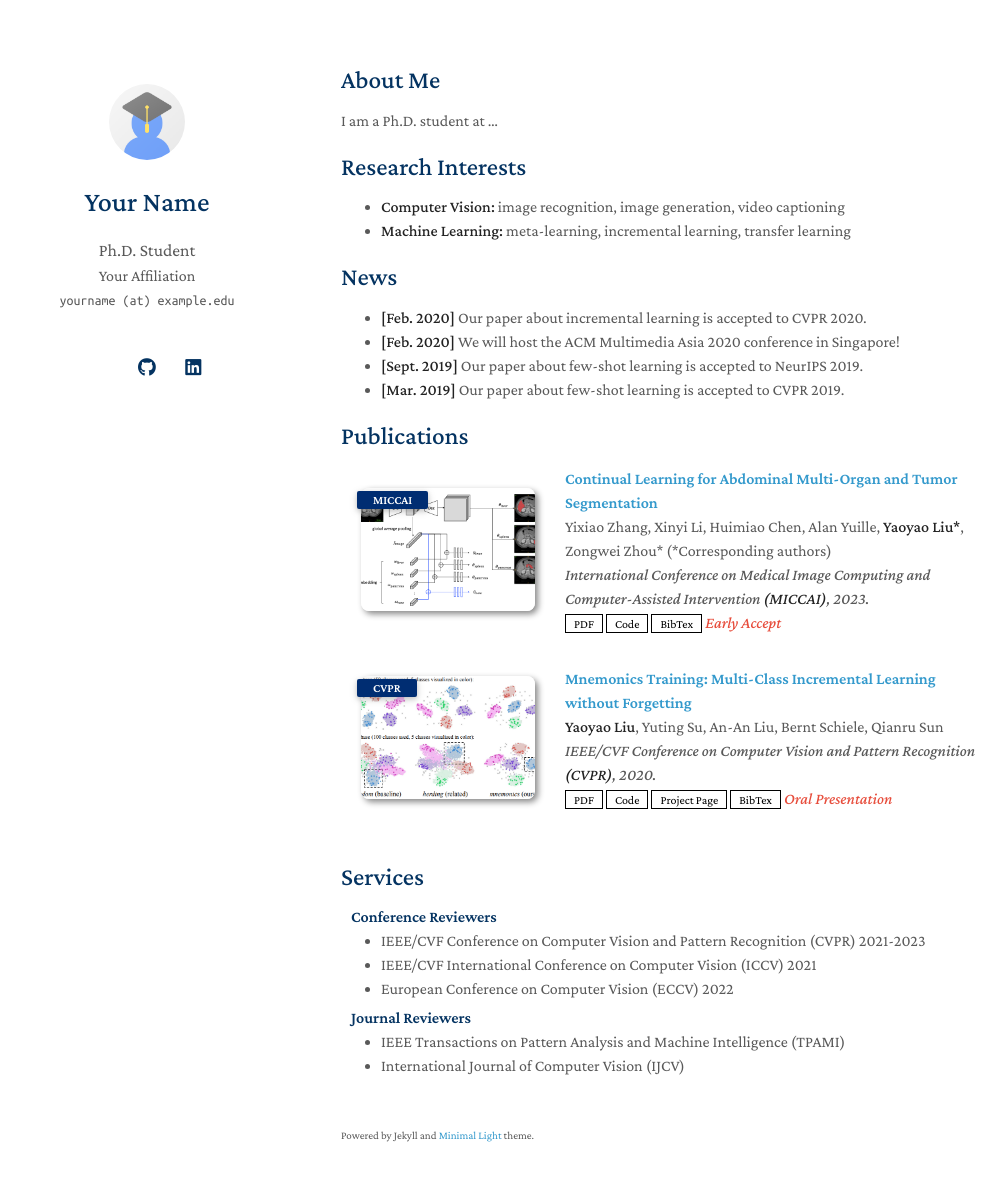
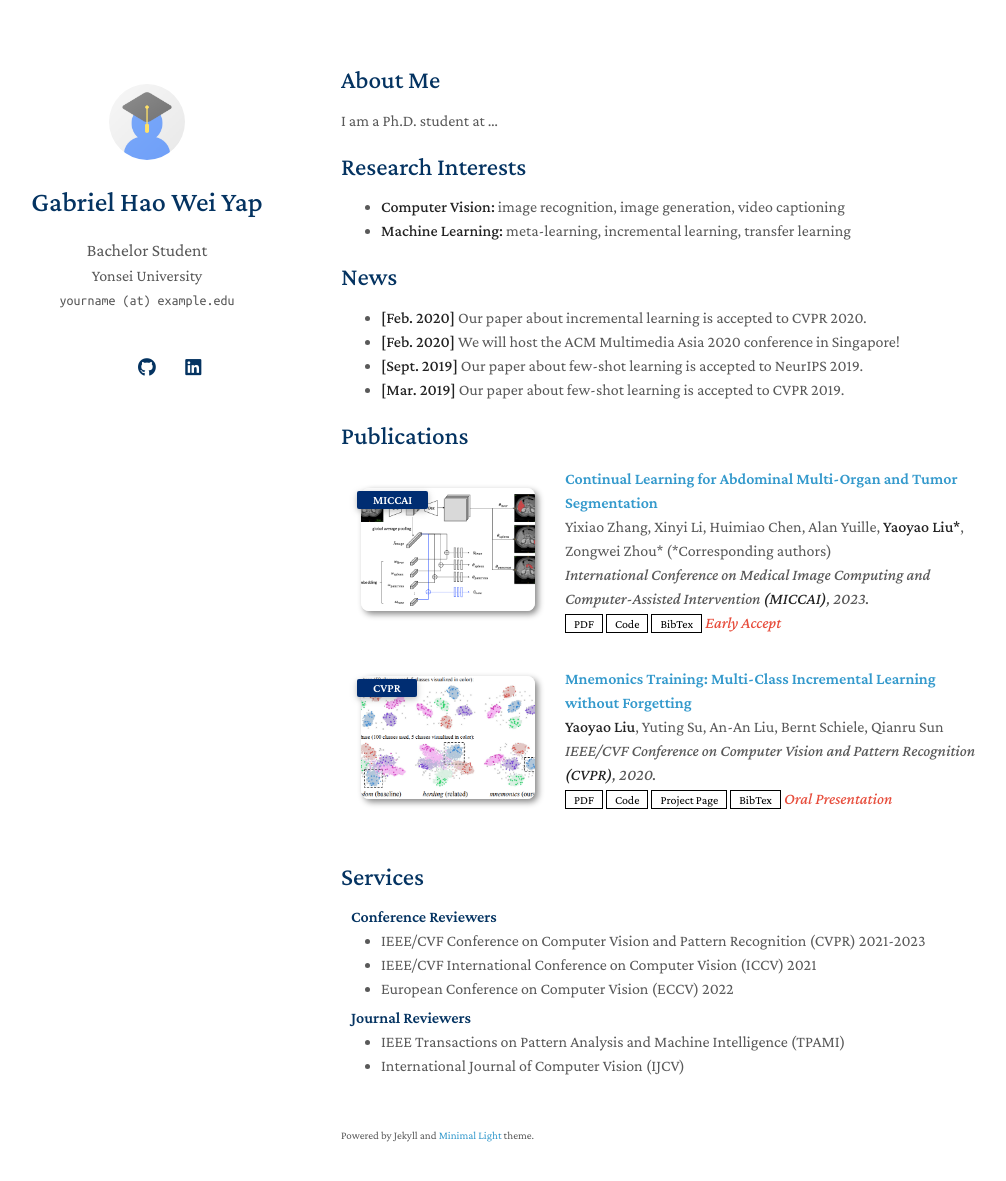
Before and after one commit to Gabriel-Yap/GabrielAcademicWebsite.github.io, a Jekyll site: the page built from index.md, in a window 1280 px wide and 1216 px high. Shown: the top 1181 px of the window, without its empty margins (129-1135 px from the left). Built offline with Jekyll 4.4.1, drawn with Linux system fonts in a browser that asks for light colours; a style sheet for code colours, icons or effects is not loaded; our own code applies the rules of GitHub Pages for plain Markdown files.

Commit message:
basic info

```diff
--- a/_config.yml
+++ b/_config.yml
@@ -1,7 +1,7 @@
 # Basic Information
-title: Your Name
-position: Ph.D. Student
-affiliation: Your Affiliation
+title: Gabriel Hao Wei Yap
+position: Bachelor Student
+affiliation: Yonsei University
 email: yourname (at) example.edu
 
 # Search Engine Optimization (SEO)
```
